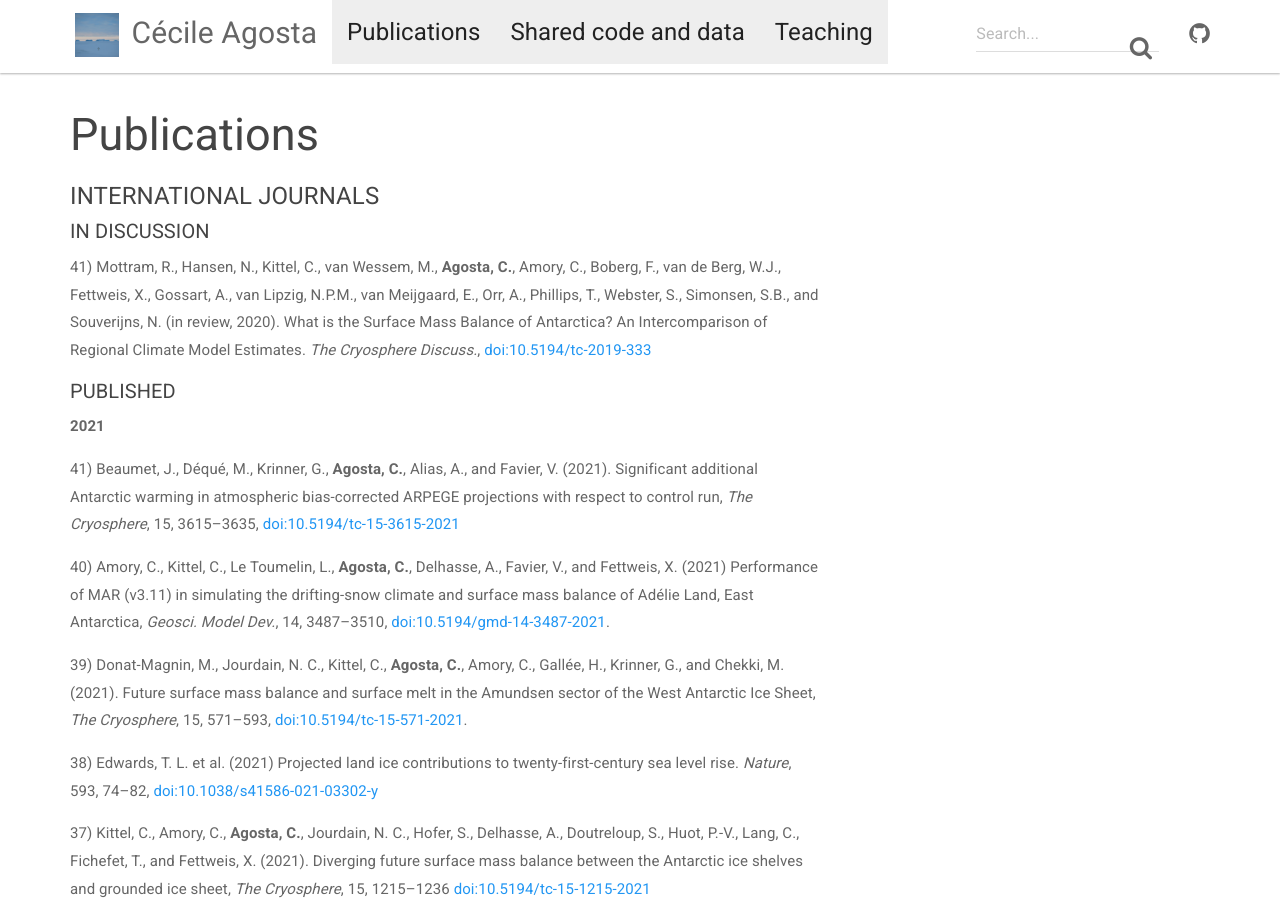
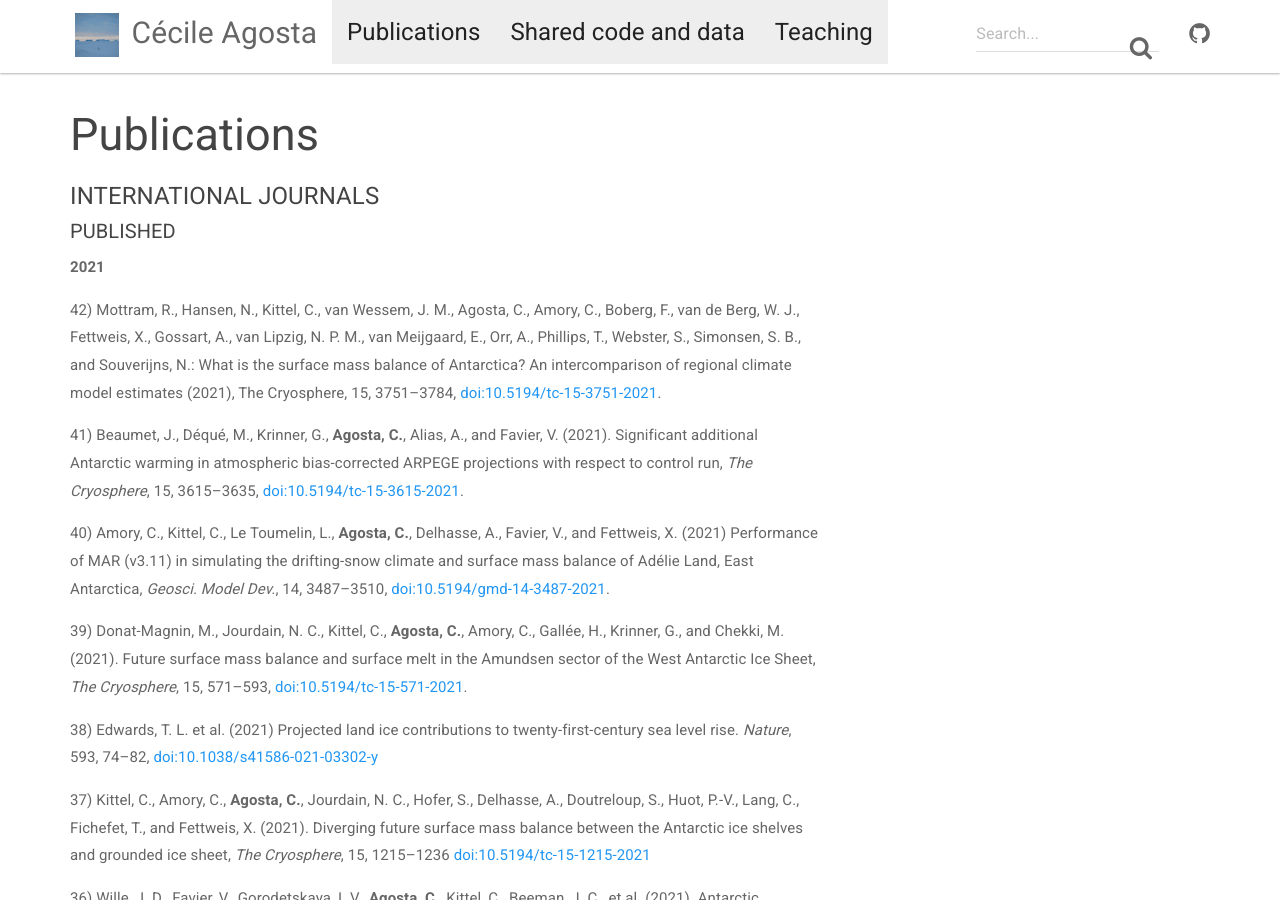
Before and after one commit to cecileagosta/cecileagosta.github.io, a Jekyll site: the page built from _docs/publications.md, in a window 1280 px wide and 900 px high. Built offline with Jekyll 4.4.1, drawn with Linux system fonts in a browser that asks for light colours; nearby versions of some CDN libraries.

Commit message:
Add publication

```diff
--- a/_docs/publications.md
+++ b/_docs/publications.md
@@ -4,18 +4,14 @@ permalink: /publications/
 ---
 #### INTERNATIONAL JOURNALS
 
-
-##### IN DISCUSSION
-
-
-41) Mottram, R., Hansen, N., Kittel, C., van Wessem, M., **Agosta, C.**, Amory, C., Boberg, F., van de Berg, W.J., Fettweis, X., Gossart, A., van Lipzig, N.P.M., van Meijgaard, E., Orr, A., Phillips, T., Webster, S., Simonsen, S.B., and Souverijns, N. (in review, 2020). What is the Surface Mass Balance of Antarctica? An Intercomparison of Regional Climate Model Estimates. *The Cryosphere Discuss.*, [doi:10.5194/tc-2019-333](https://doi.org/10.5194/tc-2019-333)
-
-
 ##### PUBLISHED
 
 **2021**
 
-41)  Beaumet, J., Déqué, M., Krinner, G., **Agosta, C.**, Alias, A., and Favier, V. (2021). Significant additional Antarctic warming in atmospheric bias-corrected ARPEGE projections with respect to control run, _The Cryosphere_, 15, 3615–3635, [doi:10.5194/tc-15-3615-2021](https://doi.org/10.5194/tc-15-3615-2021)
+42) Mottram, R., Hansen, N., Kittel, C., van Wessem, J. M., Agosta, C., Amory, C., Boberg, F., van de Berg, W. J., Fettweis, X., Gossart, A., van Lipzig, N. P. M., van Meijgaard, E., Orr, A., Phillips, T., Webster, S., Simonsen, S. B., and Souverijns, N.: What is the surface mass balance of Antarctica? An intercomparison of regional climate model estimates (2021), The Cryosphere, 15, 3751–3784, [doi:10.5194/tc-15-3751-2021](https://doi.org/10.5194/tc-15-3751-2021).
+
+
+41)  Beaumet, J., Déqué, M., Krinner, G., **Agosta, C.**, Alias, A., and Favier, V. (2021). Significant additional Antarctic warming in atmospheric bias-corrected ARPEGE projections with respect to control run, _The Cryosphere_, 15, 3615–3635, [doi:10.5194/tc-15-3615-2021](https://doi.org/10.5194/tc-15-3615-2021).
 
 40) Amory, C., Kittel, C., Le Toumelin, L., **Agosta, C.**, Delhasse, A., Favier, V., and Fettweis, X. (2021) Performance of MAR (v3.11) in simulating the drifting-snow climate and surface mass balance of Adélie Land, East Antarctica, *Geosci. Model Dev.*, 14, 3487–3510, [doi:10.5194/gmd-14-3487-2021](https://doi.org/10.5194/gmd-14-3487-2021).
 
```
